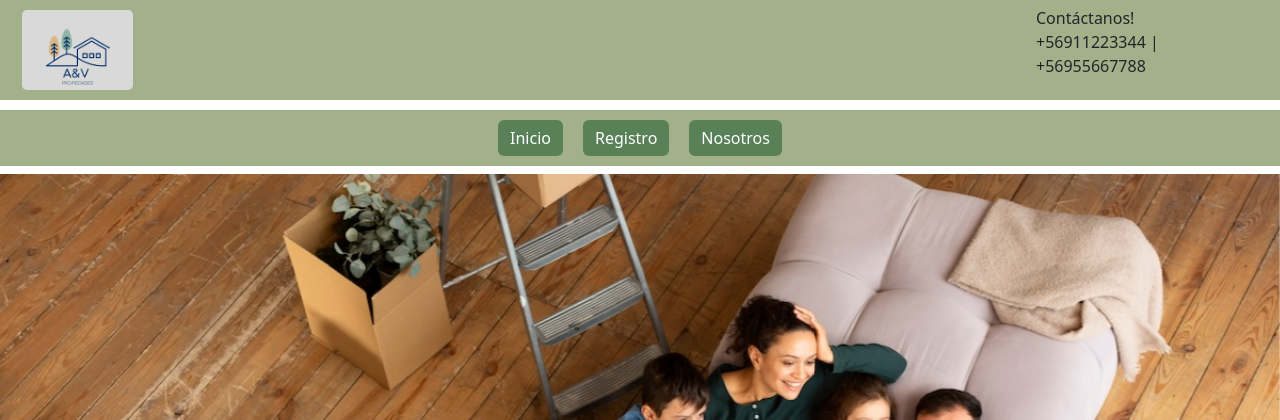
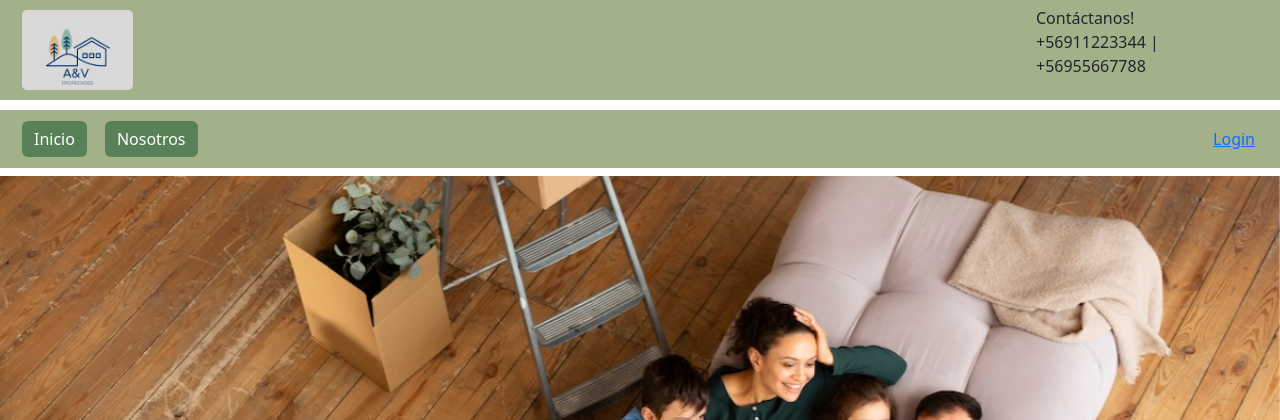
Before and after one commit to xBubbv/ProyectoPaginaWeb, a PHP site: page /nosotros.html in a window 1280 px wide. Shown: the top 420 px of the page. Run offline with PHP 8.4, Linux system fonts and the light colour scheme.

Commit message:
Se cambia la pagina login por un modal en cada pagina (index y nosotros). Ademas se hacen cambios menores, como cambiar el color del btn-primary y modificar la navbar en todas las paginas

```diff
--- a/main.scss
+++ b/main.scss
@@ -13,6 +13,7 @@ nav{
         margin: 0;
     }
 }
+
 /*Elementos comunes */
 #logo{
     height: 100px;
@@ -37,10 +38,6 @@ nav{
         padding: 10px 0;
         a{
             margin: 0 10px;
-        }
-        .btn-primary{
-            background-color: rgb(88, 129, 87);
-            border: rgb(88, 129, 87);
         }
     }
 }
@@ -172,10 +169,6 @@ nav{
                 }
             }
         }
-        .btn-primary{
-            background-color: rgb(88, 129, 87);
-            border: rgb(88, 129, 87);
-        }
     }
 }
 .nos{
@@ -233,3 +226,8 @@ nav{
 }
 
 @import "./node_modules/bootstrap/scss/bootstrap.scss";
+
+.btn-primary{
+    background-color: rgb(88, 129, 87);
+    border: rgb(88, 129, 87);
+}
--- a/nosotros.html
+++ b/nosotros.html
@@ -24,11 +24,58 @@
 
     <nav class="navbar sticky-top">
         <div class="container-fluid">
-            <a href="index.html" class="btn btn-primary">Inicio</a>
-            <a href="login.html" class="btn btn-primary">Registro</a>
-            <a href="nosotros.html" class="btn btn-primary">Nosotros</a>
+            <div class="row w-100 justify-content-between align-items-center">
+                <div class="col-md-6 d-flex justify-content-start">
+                    <a href="index.html" class="btn btn-primary me-2">Inicio</a>
+                    <a href="nosotros.html" class="btn btn-primary">Nosotros</a>
+                </div>
+                <div class="col-md-6 d-flex justify-content-end">
+                    <button type="button" class="btn btn-link" data-bs-toggle="modal" data-bs-target="#staticBackdrop">
+                        Login
+                    </button>
+                </div>
+            </div>
         </div>
     </nav>
+
+    <div class="modal fade" id="staticBackdrop" data-bs-backdrop="static" data-bs-keyboard="false" tabindex="-1" aria-labelledby="staticBackdropLabel" aria-hidden="true">
+        <div class="modal-dialog">
+          <div class="modal-content">
+            <div class="modal-header">
+              <h1 class="modal-title fs-5" id="staticBackdropLabel">Login</h1>
+              <button type="button" class="btn-close" data-bs-dismiss="modal" aria-label="Close"></button>
+            </div>
+            <div class="modal-body">
+                <form action="index.html" class="row g-3 m-3">
+                    <div class="row mb-3">
+                        <div class="col-auto">
+                            <label for="user" class="col-form-label">Usuario:</label>
+                        </div>
+                        <div class="col">
+                            <input type="text" name="user" id="user" class="form-control" placeholder="Ingrese su usuario" required>
+                        </div>
+                    </div>
+                    <div class="row mb-3">
+                        <div class="col-auto">
+                            <label for="password" class="col-form-label">Contraseña:</label>
+                        </div>
+                        <div class="col">
+                            <input type="password" name="password" id="password" class="form-control" placeholder="Ingrese su contraseña" required>
+                        </div>
+                    </div>
+                    <div class="row">
+                        <div class="col-12 d-flex justify-content-center">
+                            <input type="submit" value="Entrar" class="btn btn-primary w-10">
+                        </div>
+                    </div>
+                    <div class="col-12 text-center mt-3">
+                        <p>¿No tienes una cuenta? <a href="registro.html">Regístrate aquí</a></p>
+                    </div>
+                </form>
+            </div>
+          </div>
+        </div>
+    </div>
 
     <div id="carouselExampleAutoplaying" class="carousel slide" data-bs-ride="carousel">
         <div class="carousel-inner">
```
Also changed, not shown: index.html (+50 -3 lines), registro.html (+6 -3 lines), main.css, 1 other file.
